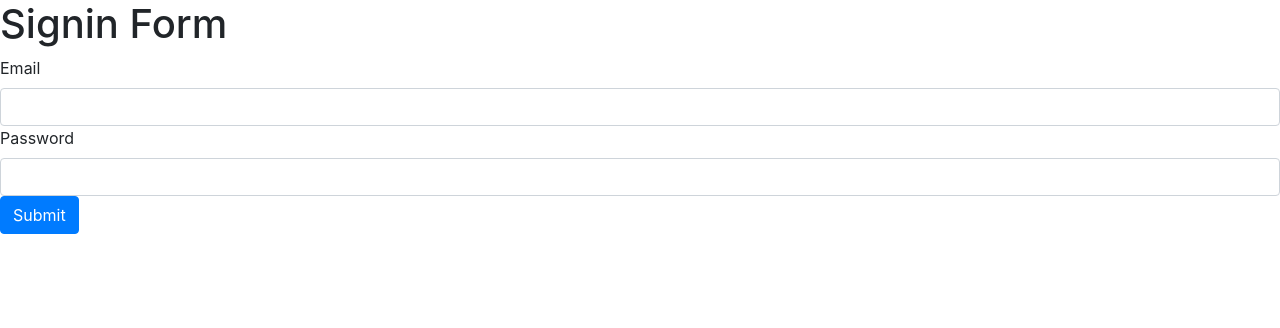
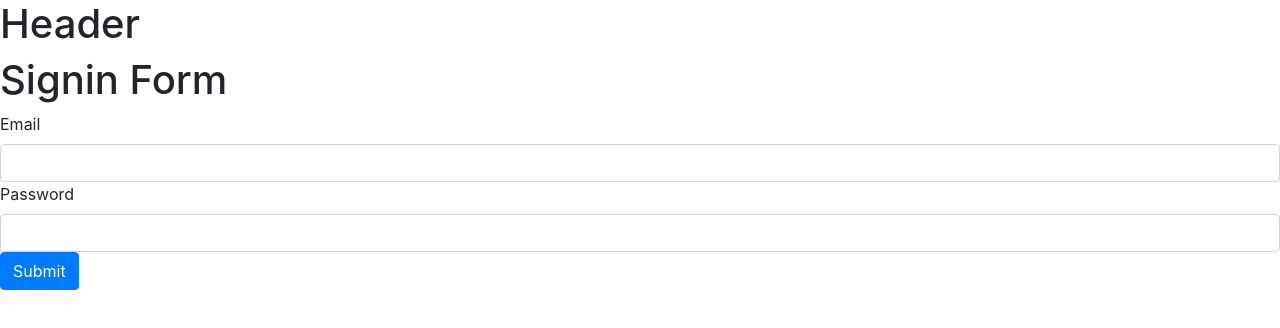
Before and after one commit to yashjsalian23/ticketing-app, a Next.js app in the folder client/: page /auth/signin in a window 1280 px wide. Shown: the top 328 px of the page. Built offline with nearby package versions, Linux system fonts and the light colour scheme.

Commit message:
added global getInitialProps

```diff
--- a/client/pages/_app.js
+++ b/client/pages/_app.js
@@ -1,6 +1,33 @@
-import 'bootstrap/dist/css/bootstrap.css';
+import 'bootstrap/dist/css/bootstrap.css';  //required to add any global css in next
+import buildClient from '../api/build-client';
 
-//required to add any global css in next
-export default ({ Component, pageProps }) => {
-    return <Component {...pageProps} />
+const AppComponent = ({ Component, pageProps }) => {
+    return (
+        <div>
+            <h1>Header</h1>
+            <Component {...pageProps} />
+        </div>
+    )
 }
+//global getInitalProps
+//context here is different from one in page (there are more info)
+AppComponent.getInitalProps = async(appContext) =>{
+    const { data } = await buildClient(appContext.ctx).get("/api/users/currentUser");
+
+    //global getInitalProps overrides page's one. So to execute page's one we have to extract the pageProps from the Component key
+    let pageProps = {};
+    //if check is because not all pages may have getInitalProps
+    if(appContext.Component.getInitalProps){
+        pageProps = await appContext.Component.getInitalProps(appContext.ctx);
+    }
+
+    return {
+        pageProps,
+        ...data
+    }
+
+}
+
+
+
+export default AppComponent;
```
